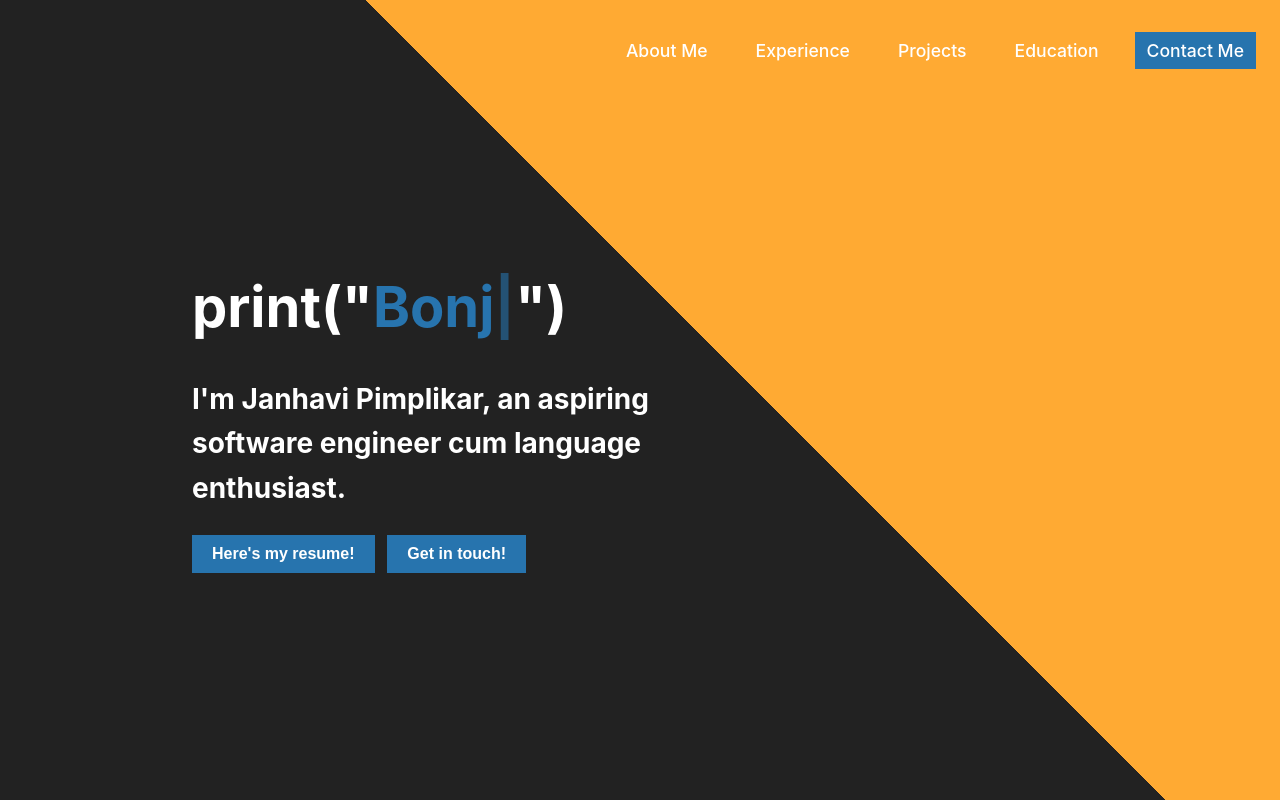
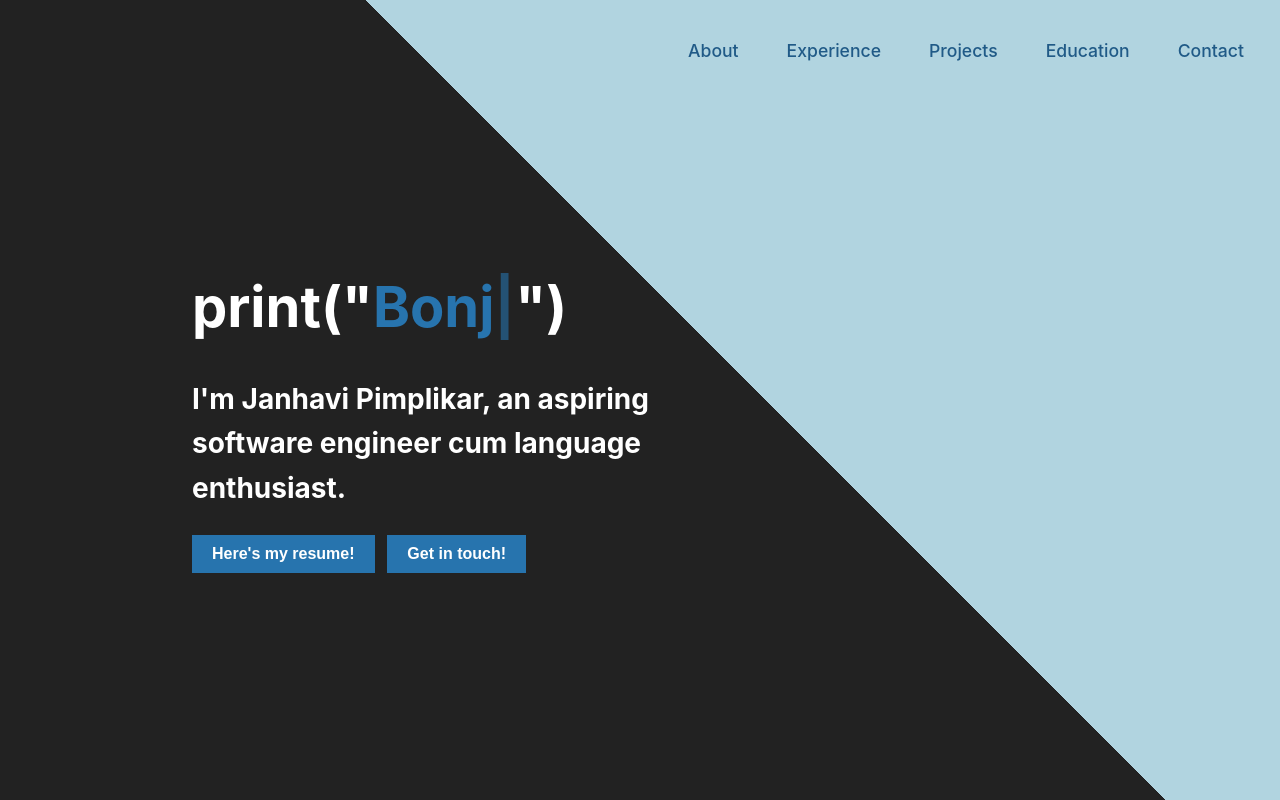
Before and after one commit to Janhavi-2001/Janhavi-2001.github.io, a React (Create React App) app: page / in a window 1280 px wide. Shown: the top 800 px of the page. Built offline with nearby package versions, Linux system fonts and the light colour scheme.

Commit message:
Make fixes to home page

```diff
--- a/src/App.css
+++ b/src/App.css
@@ -1,5 +1,5 @@
 .App {
   text-align: center;
-  background: linear-gradient(45deg, #222 75%, #FFAA33 25%);
+  background: linear-gradient(45deg, #222 75%, #b1d4e0 25%);
 
 }
--- a/src/Components/Home/Home.js
+++ b/src/Components/Home/Home.js
@@ -10,7 +10,7 @@ const Home = () => {
             <div className="home-content">
                 <TypeAnimation />
                 <p>I'm Janhavi Pimplikar, an aspiring software engineer cum language enthusiast.</p>
-                <a className="resume-button" href="public/Documents/Janhavi_Pimplikar_Resume.pdf" download> Here's my resume! </a>
+                <a className="resume-button" href="public\Documents\Janhavi-Pimplikar_ATS_Resume.pdf" download="Janhavi-Pimplikar_ATS_Resume.pdf"> Here's my resume! </a>
                 <a className="contact-button" href="#contact"> Get in touch! </a>
             </div>
             <Image />
--- a/src/Components/Navigation/Navigation.css
+++ b/src/Components/Navigation/Navigation.css
@@ -1,7 +1,7 @@
 .container {
     display: flex;
-    justify-content: center; /* Center the content horizontally */
-    align-items: center; /* Center the content vertically */
+    justify-content: center;
+    align-items: center;
     background-color: #222;
 }
 
@@ -26,7 +26,7 @@
 .linkStyle {
     position: relative;
     z-index: 1;
-    color: white;
+    color: #205a87;
     text-decoration: none;
     font-weight: 500;
     font-size: 1.1rem;
@@ -34,6 +34,10 @@
     margin-right: 1.5rem;
     display: inline-block;
     padding: 0.5rem 0.75rem;
+}
+
+.linkStyleWhite {
+    color: #fff !important;
 }
 
 .linkStyle::before,
@@ -88,7 +92,21 @@
     width: 100%;
     background: #fff;
     border-radius: 2px;
-    transition: 0.4s;
+    transition: all 0.4s ease;
+}
+
+.burger.open span:nth-child(1) {
+    transform: rotate(45deg) translateY(19px);
+    position:relative;
+}
+
+.burger.open span:nth-child(2) {
+    opacity: 0;
+}
+
+.burger.open span:nth-child(3) {
+    transform: rotate(-45deg) translateY(-19px);
+    position: relative;
 }
 
 .navLinks {
@@ -131,12 +149,14 @@
         top: 0;
         width: 100%;
         background-color: #222;
+        color:#fff;
     }
 
     .linkStyle {
         margin: 1.2rem 0;
         font-size: 1.5rem;
         padding: 1rem 2rem;
+        color: #fff;
     }
 
     .navStyle.opaque {
--- a/src/Components/Navigation/Navigation.js
+++ b/src/Components/Navigation/Navigation.js
@@ -1,14 +1,16 @@
-import React, { useState } from 'react';
-import { useEffect } from 'react';
+import React, { useState, useEffect } from 'react';
 import './Navigation.css';
 
 const Navigation = () => {
     const [menuOpen, setMenuOpen] = useState(false);
     const [opaque, setOpaque] = useState(false);
 
+    // Store section ids to avoid repeating code
+    const sectionIds = ['about', 'experience', 'projects', 'education', 'contact'];
+
     useEffect(() => {
         const handleScroll = () => {
-            setOpaque(window.scrollY > 50); // Adjust scroll threshold as needed
+            setOpaque(window.scrollY > 50);
         };
         window.addEventListener('scroll', handleScroll);
         return () => window.removeEventListener('scroll', handleScroll);
@@ -16,22 +18,38 @@ const Navigation = () => {
 
     const toggleMenu = () => setMenuOpen(!menuOpen);
 
+    const handleLinkClick = (e, id) => {
+        e.preventDefault();
+        setMenuOpen(false);
+        document.getElementById(id)?.scrollIntoView({ behavior: 'smooth' });
+    };
+
     return (
         <div className='container'>
             <nav className={`navStyle${opaque ? ' opaque' : ''}`}>
-                {/* Burger icon */}
-                <div className="burger" onClick={toggleMenu}>
+                {}
+                <div
+                    className={`burger${menuOpen ? ' open' : ''}`}
+                    onClick={toggleMenu}
+                    aria-label="Toggle navigation menu"
+                >
                     <span></span>
                     <span></span>
                     <span></span>
                 </div>
-                {/* Nav links */}
+                {}
                 <div className={`navLinks${menuOpen ? ' open' : ''}`}>
-                    <a href="#about" className='linkStyle' onClick={e => {e.preventDefault();setMenuOpen(false);document.getElementById('about')?.scrollIntoView({ behavior: 'smooth' });}}>About Me</a>
-                    <a href="#experience" className='linkStyle' onClick={e => {e.preventDefault();setMenuOpen(false);document.getElementById('experience')?.scrollIntoView({ behavior: 'smooth' });}}>Experience</a>
-                    <a href="#projects" className='linkStyle' onClick={e => {e.preventDefault();setMenuOpen(false);document.getElementById('projects')?.scrollIntoView({ behavior: 'smooth' });}}>Projects</a>
-                    <a href="#education" className='linkStyle' onClick={e => {e.preventDefault();setMenuOpen(false);document.getElementById('education')?.scrollIntoView({ behavior: 'smooth' });}}>Education</a>
-                    <a href="#contact" className='linkStyle' style={{ backgroundColor: '#2774AE', color: '#fff' }} onClick={e => {e.preventDefault();setMenuOpen(false);document.getElementById('contact')?.scrollIntoView({ behavior: 'smooth'});}}>Contact Me</a>
+                    {sectionIds.map(id => (
+                        <a
+                            key={id}
+                            href={`#${id}`}
+                            className={`linkStyle${opaque ? ' linkStyleWhite' : ''}`}
+                            onClick={(e) => handleLinkClick(e, id)}
+                            aria-label={`Go to ${id}`}
+                        >
+                            {id.charAt(0).toUpperCase() + id.slice(1).replace(/([A-Z])/g, ' $1')}
+                        </a>
+                    ))}
                 </div>
             </nav>
         </div>
```
